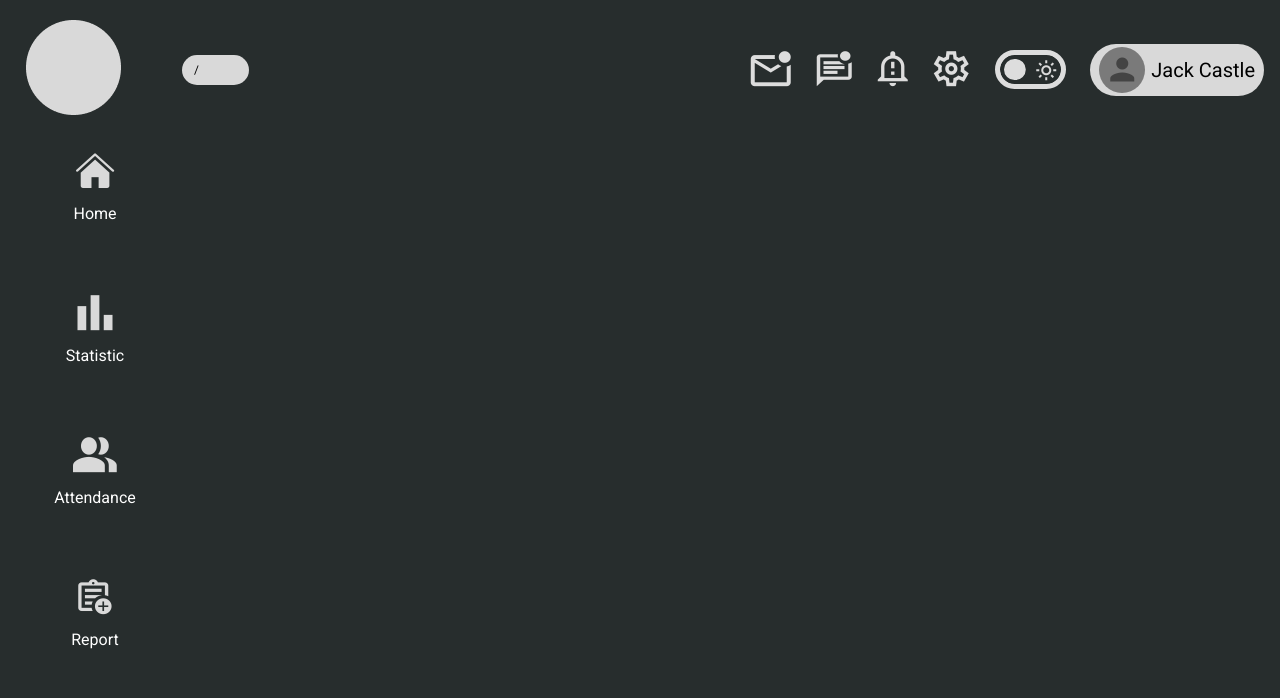
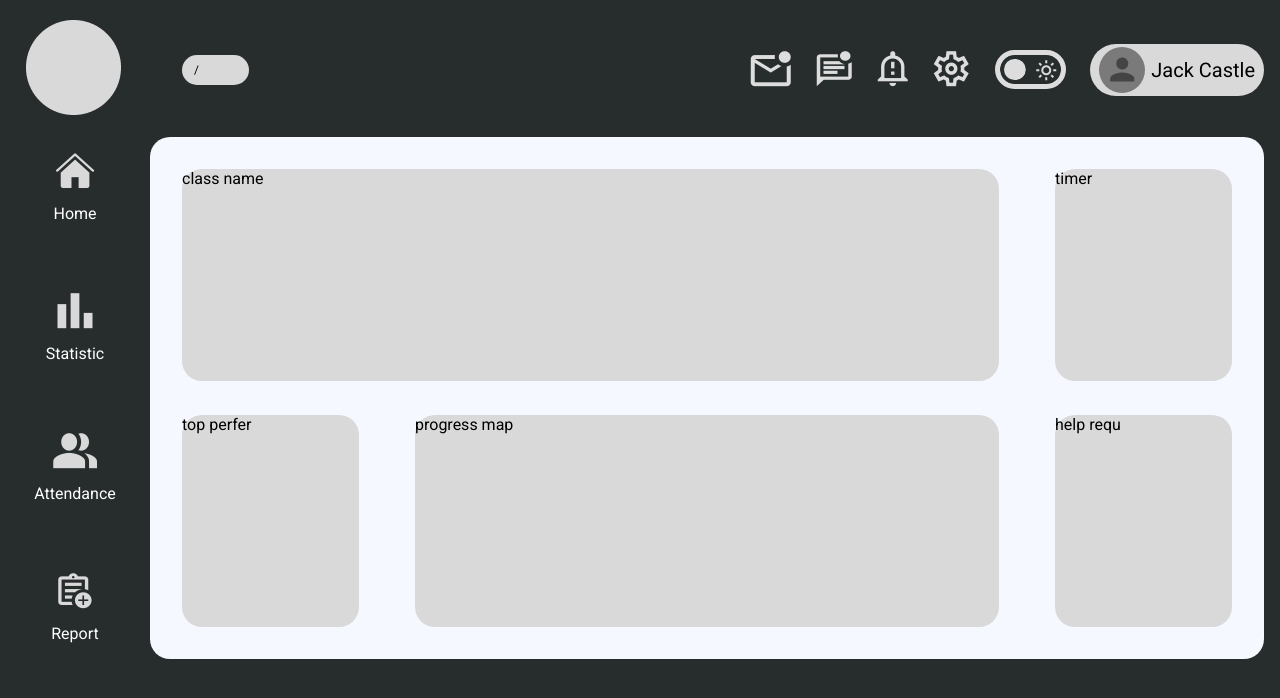
Before and after one commit to longphung/strayballoon-fe, a Vue app: page / in a window 1280 px wide. Shown: the top 698 px of the page. Built offline with nearby package versions, Linux system fonts and the light colour scheme.

Commit message:
✨ feat: add layout for dashboard

```diff
--- /dev/null
+++ b/src/components/ClassNameTab.vue
@@ -0,0 +1,17 @@
+<script>
+export default {
+  name: 'ClassNameTab'
+};
+</script>
+
+<template>
+  <div class='class-name'>class name</div>
+</template>
+
+<style scoped>
+.class-name {
+  background: #D9D9D9;
+  border-radius: 20px;
+  grid-column-start: span 2;
+}
+</style>
--- /dev/null
+++ b/src/components/HelpRequest.vue
@@ -0,0 +1,16 @@
+<script>
+export default {
+  name: 'HelpRequest'
+};
+</script>
+
+<template>
+  <div class='help-request'>help requ</div>
+</template>
+
+<style scoped>
+.help-request {
+  background: #D9D9D9;
+  border-radius: 20px;
+}
+</style>
--- /dev/null
+++ b/src/components/ProgressMap.vue
@@ -0,0 +1,17 @@
+<script>
+export default {
+  name: 'ProgressMap'
+};
+</script>
+
+<template>
+  <div class='progress-map'>progress map</div>
+</template>
+
+<style scoped>
+.progress-map {
+  background: #D9D9D9;
+  border-radius: 20px;
+  width: 36.5rem;
+}
+</style>
--- a/src/components/SideBar.vue
+++ b/src/components/SideBar.vue
@@ -45,12 +45,13 @@ export default {
   display: flex;
   flex-flow: column;
   align-items: center;
-  justify-content: space-between;
+  justify-content: center;
+  padding: 0 2.5rem;
 }
 
 .sidebar__item {
   color: white;
-  margin-top: 4.5rem;
+  margin-top: 4.375rem;
 
   &:first-child {
     margin-top: 0;
--- /dev/null
+++ b/src/components/TimerTab.vue
@@ -0,0 +1,16 @@
+<script>
+export default {
+  name: 'TimerTab'
+};
+</script>
+
+<template>
+  <div class='timer'>timer</div>
+</template>
+
+<style scoped>
+.timer {
+  background: #D9D9D9;
+  border-radius: 20px;
+}
+</style>
--- /dev/null
+++ b/src/components/TopPerformers.vue
@@ -0,0 +1,16 @@
+<script>
+export default {
+  name: 'TopPerformers'
+};
+</script>
+
+<template>
+  <div class='top-performers'> top perfer</div>
+</template>
+
+<style scoped>
+.top-performers {
+  background: #D9D9D9;
+  border-radius: 20px;
+}
+</style>
--- a/src/layouts/Dashboard.vue
+++ b/src/layouts/Dashboard.vue
@@ -25,6 +25,7 @@ body {
 }
 
 main {
-
+  display: flex;
+  margin-bottom: 1.125rem;
 }
 </style>
--- /dev/null
+++ b/src/pages/DashboardPage.vue
@@ -0,0 +1,43 @@
+<script>
+import ClassNameTab from '../components/ClassNameTab.vue';
+import TimerTab from '../components/TimerTab.vue';
+import TopPerformers from '../components/TopPerformers.vue';
+import ProgressMap from '../components/ProgressMap.vue';
+import HelpRequest from '../components/HelpRequest.vue';
+
+export default {
+  name: 'DashboardPage',
+  components: {
+    ClassNameTab,
+    TimerTab,
+    TopPerformers,
+    ProgressMap,
+    HelpRequest,
+  },
+};
+</script>
+
+<template>
+  <section class="dashboard-page">
+    <ClassNameTab />
+    <TimerTab />
+    <TopPerformers />
+    <ProgressMap />
+    <HelpRequest />
+  </section>
+</template>
+
+<style scoped>
+.dashboard-page {
+  margin-right: 1rem;
+  background: #f6f8ff;
+  border-radius: 1.25rem;
+  width: 100%;
+  padding: 2rem;
+  display: grid;
+  grid-template-columns: 1fr auto 1fr;
+  grid-template-rows: auto auto;
+  grid-column-gap: 3.5rem;
+  grid-row-gap: 2.125rem;
+}
+</style>
```
Also changed, not shown: src/router/index.js (+8 -1 lines).
